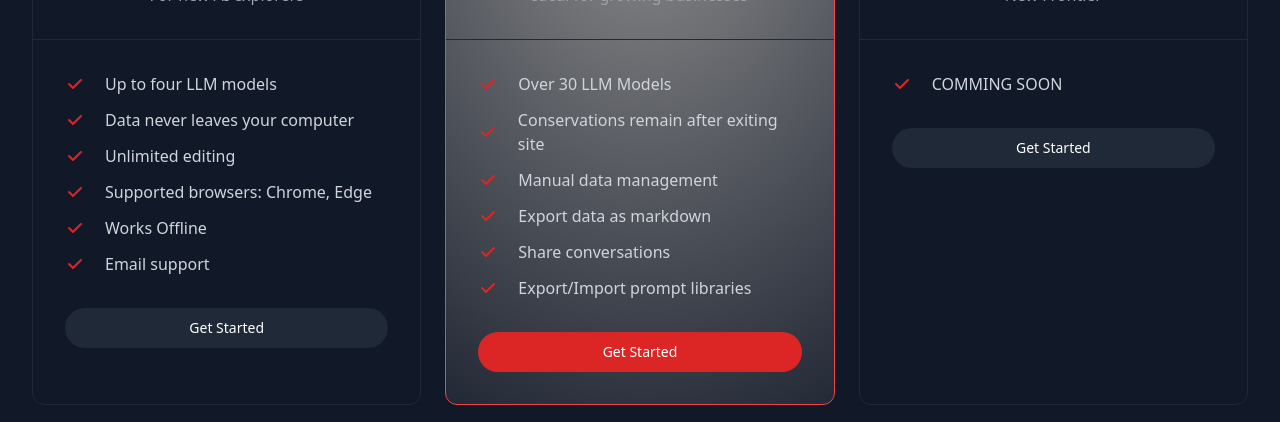
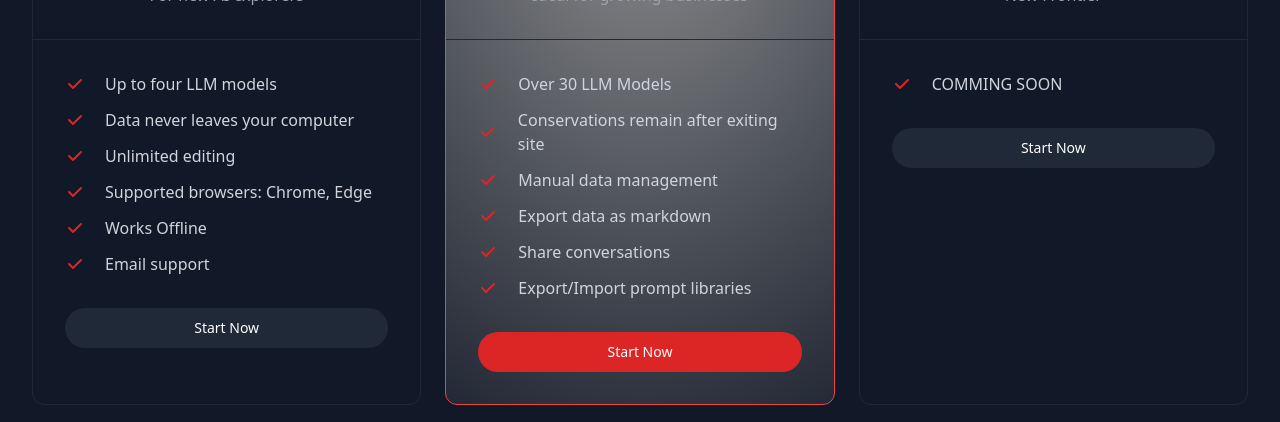
Before and after one commit to ydideh810/nidmail, a Next.js app: page / in a window 1280 px wide. Shown: the part 2580-3002 px from the top of the page. Built offline with nearby package versions, Linux system fonts and the light colour scheme.

Commit message:
Update Pricing.jsx

```diff
--- a/components/ui/Pricing/Pricing.jsx
+++ b/components/ui/Pricing/Pricing.jsx
@@ -104,7 +104,7 @@ const Pricing = () => {
                                     </ul>
                                     <div className="pt-8">
                                         <Button className={`w-full rounded-full text-white ring-offset-2 focus:ring ${item.isMostPop ? "bg-red-600 hover:bg-red-500 focus:bg-red-700 ring-red-600" : "bg-gray-800 hover:bg-gray-700 ring-gray-800"}`}>
-                                            Get Started
+                                            Start Now
                                         </Button>
                                     </div>
                                 </div>
```
